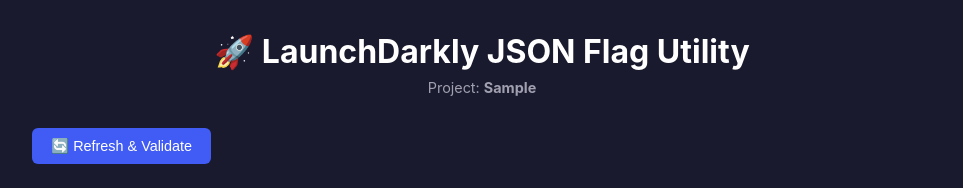
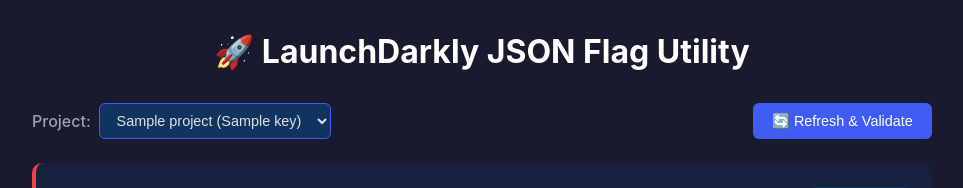
Before and after one commit to bradbunce/launchdarkly-json-flag-utility, a Python web app: template web/templates/dashboard.html in a window 1280 px wide. Shown: the top 188 px of the page, without its empty margins (158-1121 px from the left). Run offline with Jinja, Linux system fonts and the light colour scheme; the template is opened without the code that fills it: most values are stand-ins (such as "Sample title", 1, 10 or a date in 2020).

Commit message:
Add project selector dropdown to web UI
- Fetches all projects via LD API and displays in a dropdown
- Switching projects dynamically reloads the flag list
- Fixed pagination bug with relative URLs in LD API responses
- Defaults to LD_PROJECT_KEY from .env

```diff
--- a/web/static/style.css
+++ b/web/static/style.css
@@ -35,8 +35,6 @@
 
 .toolbar {
     margin-bottom: 1.5rem;
-    display: flex;
-    gap: 1rem;
 }
 
 .btn {
@@ -263,3 +261,38 @@
 .edit-result {
     margin-top: 0.5rem;
 }
+
+
+.project-selector {
+    display: flex;
+    align-items: center;
+    gap: 0.5rem;
+}
+
+.project-selector label {
+    font-weight: 500;
+    color: #a0a0b0;
+}
+
+.project-selector select {
+    background: #0f3460;
+    color: #e0e0e0;
+    border: 1px solid #405cf5;
+    border-radius: 6px;
+    padding: 0.5rem 0.8rem;
+    font-size: 0.9rem;
+    cursor: pointer;
+    min-width: 200px;
+}
+
+.project-selector select:focus {
+    outline: none;
+    border-color: #7c3aed;
+    box-shadow: 0 0 0 2px rgba(124, 58, 237, 0.2);
+}
+
+.toolbar {
+    display: flex;
+    justify-content: space-between;
+    align-items: center;
+}
--- a/web/templates/dashboard.html
+++ b/web/templates/dashboard.html
@@ -1,5 +1,6 @@
 <!DOCTYPE html>
 <html lang="en">
+
 <head>
     <meta charset="UTF-8">
     <meta name="viewport" content="width=device-width, initial-scale=1.0">
@@ -7,14 +8,27 @@
     <link rel="stylesheet" href="/static/style.css">
     <script src="https://unpkg.com/htmx.org@2.0.4"></script>
 </head>
+
 <body>
     <header>
         <h1>🚀 LaunchDarkly JSON Flag Utility</h1>
-        <p class="subtitle">Project: <strong>{{ project_key }}</strong></p>
     </header>
 
     <main>
         <div class="toolbar">
+            <div class="project-selector">
+                <label for="project-select">Project:</label>
+                <select id="project-select" name="project_key" hx-post="/switch-project" hx-target="#flag-list"
+                    hx-swap="innerHTML" hx-indicator="#project-spinner">
+                    {% for project in projects %}
+                    <option value="{{ project.key }}" {{ 'selected' if project.key==project_key else '' }}>
+                        {{ project.name }} ({{ project.key }})
+                    </option>
+                    {% endfor %}
+                </select>
+                <span id="project-spinner" class="htmx-indicator">Loading...</span>
+            </div>
+
             <button hx-post="/validate" hx-target="#flag-list" hx-swap="innerHTML" class="btn btn-primary">
                 🔄 Refresh & Validate
             </button>
@@ -25,4 +39,5 @@
         </div>
     </main>
 </body>
+
 </html>
```
Also changed, not shown: ld_json_flag/client.py (+10 -2 lines), web/app.py (+37 -13 lines).
